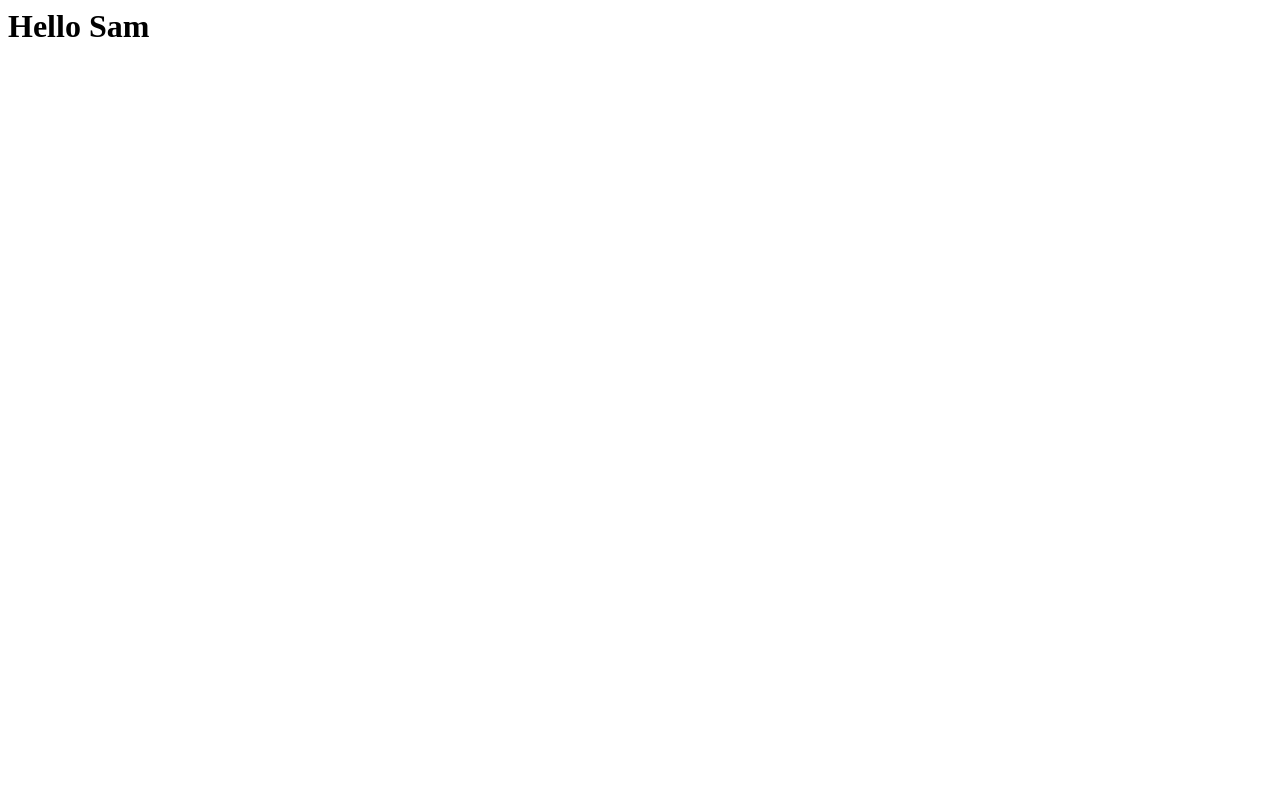
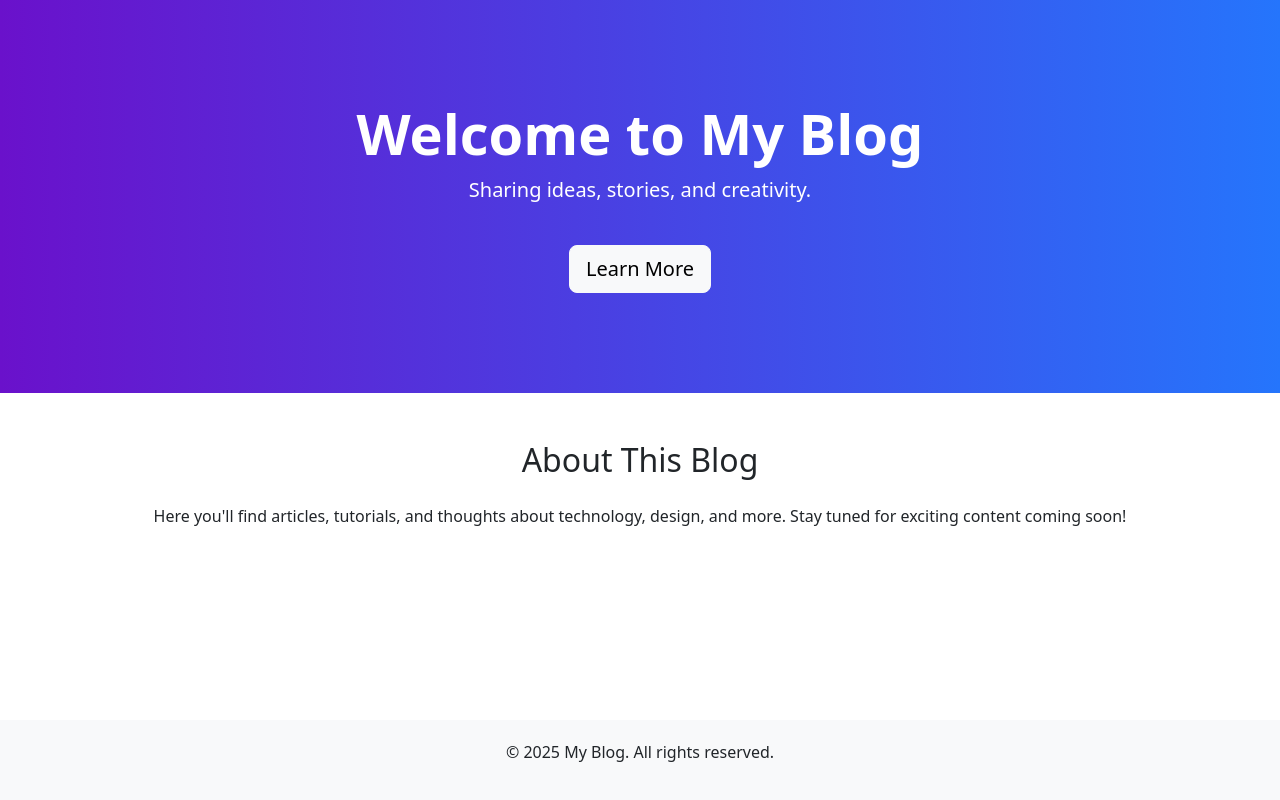
Before and after one commit to EnglandSamuel1/EnglandSamuel1.github.io, a plain HTML site: page index.html in a window 1280 px wide. Drawn offline with nearby package versions, Linux system fonts and the light colour scheme.

Commit message:
commit 2

```diff
--- a/index.html
+++ b/index.html
@@ -1 +1,61 @@
-<h1>Hello Sam</h1>
+<!DOCTYPE html>
+<html lang="en">
+<head>
+  <meta charset="UTF-8">
+  <meta name="viewport" content="width=device-width, initial-scale=1">
+  <title>My Blog Landing Page</title>
+
+  <!-- Bootstrap 5 CDN -->
+  <link href="https://cdn.jsdelivr.net/npm/bootstrap@5.3.2/dist/css/bootstrap.min.css" rel="stylesheet">
+
+  <style>
+    body {
+      min-height: 100vh;
+      display: flex;
+      flex-direction: column;
+    }
+    .hero {
+      background: linear-gradient(to right, #6a11cb, #2575fc);
+      color: white;
+      padding: 100px 0;
+      text-align: center;
+    }
+    footer {
+      margin-top: auto;
+      padding: 20px;
+      background-color: #f8f9fa;
+      text-align: center;
+    }
+  </style>
+</head>
+<body>
+
+  <!-- Hero Section -->
+  <section class="hero">
+    <div class="container">
+      <h1 class="display-4 fw-bold">Welcome to My Blog</h1>
+      <p class="lead">Sharing ideas, stories, and creativity.</p>
+      <a href="#about" class="btn btn-light btn-lg mt-4">Learn More</a>
+    </div>
+  </section>
+
+  <!-- About Section -->
+  <section id="about" class="py-5">
+    <div class="container">
+      <h2 class="mb-4 text-center">About This Blog</h2>
+      <p class="text-center">
+        Here you'll find articles, tutorials, and thoughts about technology, design, and more.
+        Stay tuned for exciting content coming soon!
+      </p>
+    </div>
+  </section>
+
+  <!-- Footer -->
+  <footer>
+    <p>&copy; 2025 My Blog. All rights reserved.</p>
+  </footer>
+
+  <!-- Bootstrap JS (optional if you want dropdowns, modals, etc.) -->
+  <script src="https://cdn.jsdelivr.net/npm/bootstrap@5.3.2/dist/js/bootstrap.bundle.min.js"></script>
+</body>
+</html>
```
